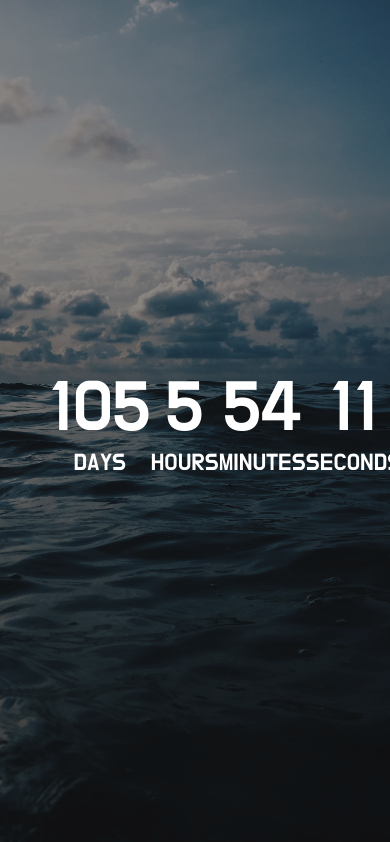
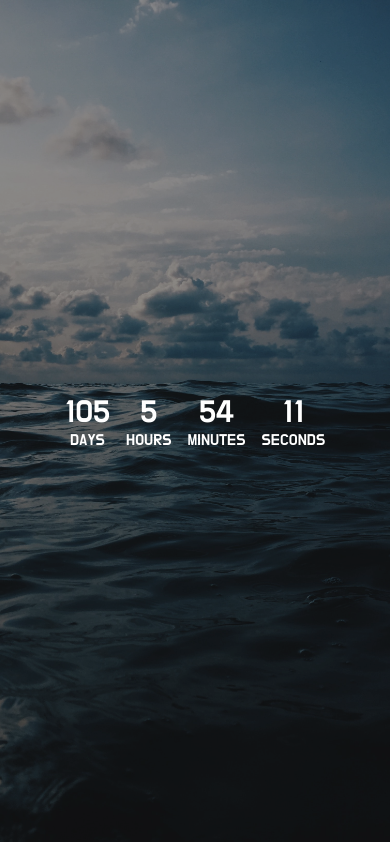
Before and after one commit to RangHo/rangho.me, a SvelteKit app: page / in a window 390 px wide. Built offline with nearby package versions, Linux system fonts and the light colour scheme.

Commit message:
[feat] Make text smaller for mobile devices

```diff
--- a/src/routes/+page.svelte
+++ b/src/routes/+page.svelte
@@ -90,4 +90,23 @@
 
 		font-size: 3em;
 	}
+
+	@media (max-width: 480px) {
+		li {
+			display: inline-block;
+
+			list-style: none;
+
+			font-size: 1em;
+			font-family: 'Do Hyeon';
+
+			text-transform: uppercase;
+		}
+
+		li span {
+			display: block;
+
+			font-size: 2em;
+		}
+	}
 </style>
```
